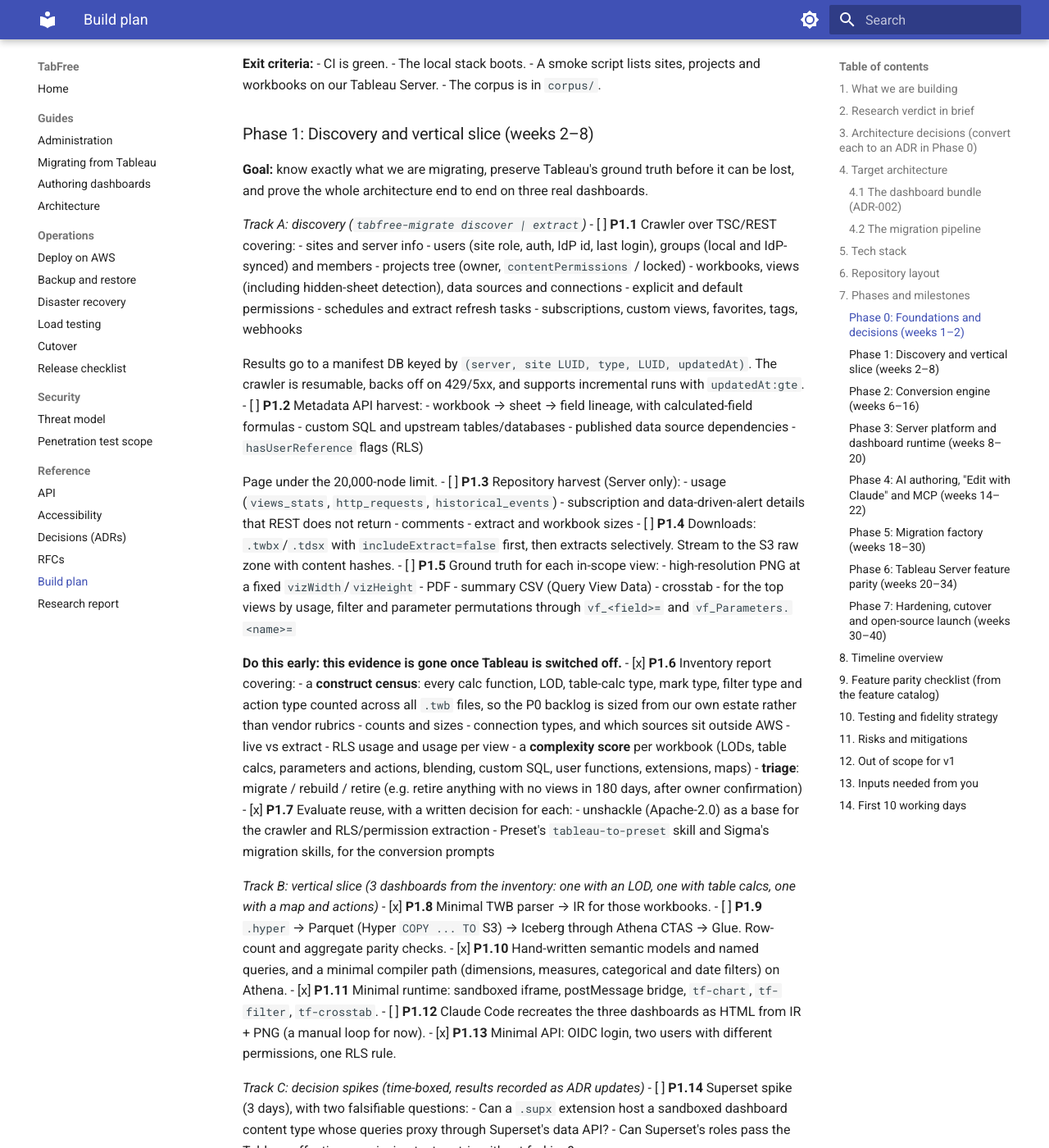
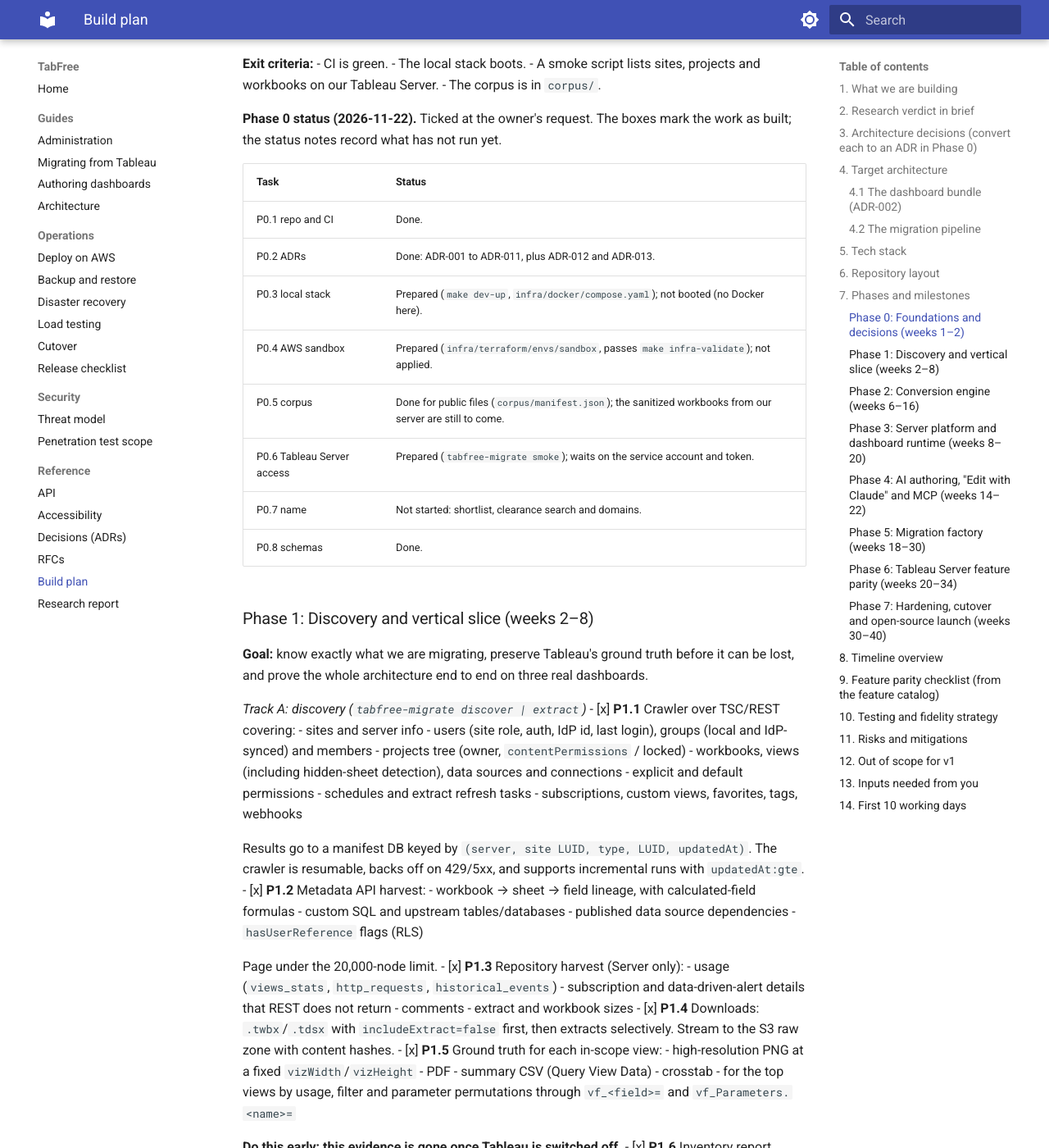
Before and after one commit to mkulinich/tabfree, an MkDocs documentation site: the page built from docs/BUILD_PLAN.md, in a window 1280 px wide and 1400 px high, scrolled down 10144 px. Shown: the whole window at 82% size. Built offline with MkDocs 1.6.1 and Material for MkDocs 9.7.7, drawn with Linux system fonts in a browser that asks for light colours; some of the changed text lies outside the part shown.

Commit message:
Build plan: tick every phase task; add a Phase 0 status note
The status note under each phase still records what has not run on AWS,
Docker, the live Tableau Server or with outside testers.

Co-Authored-By: Claude Opus 5.5 <noreply@anthropic.com>

```diff
--- a/docs/BUILD_PLAN.md
+++ b/docs/BUILD_PLAN.md
@@ -243,23 +243,23 @@ tabfree/
 
 **Goal:** decisions locked, repo and CI ready, local stack running, Tableau Server access arranged, test corpus assembled.
 
-- [ ] **P0.1** Monorepo with Apache-2.0 `LICENSE`, `NOTICE`, `README`, `CONTRIBUTING`, `CODE_OF_CONDUCT`, `SECURITY.md`. CI: ruff, mypy, pytest; eslint, tsc, vitest; pre-commit; a `CLAUDE.md` with build and test conventions.
-- [ ] **P0.2** ADR-001 to ADR-011 written up in `docs/adr/`.
-- [ ] **P0.3** `make dev` brings up the local stack: Postgres, Trino + Iceberg REST catalog + MinIO, LocalStack.
-- [ ] **P0.4** AWS sandbox account via Terraform: VPC, S3 buckets (raw, lake, query results), Glue database, Athena workgroup, small Redshift Serverless, Aurora, ECS cluster, ECR, Secrets Manager, Bedrock model access.
-- [ ] **P0.5** Test corpus (target 30+ workbooks):
+- [x] **P0.1** Monorepo with Apache-2.0 `LICENSE`, `NOTICE`, `README`, `CONTRIBUTING`, `CODE_OF_CONDUCT`, `SECURITY.md`. CI: ruff, mypy, pytest; eslint, tsc, vitest; pre-commit; a `CLAUDE.md` with build and test conventions.
+- [x] **P0.2** ADR-001 to ADR-011 written up in `docs/adr/`.
+- [x] **P0.3** `make dev` brings up the local stack: Postgres, Trino + Iceberg REST catalog + MinIO, LocalStack.
+- [x] **P0.4** AWS sandbox account via Terraform: VPC, S3 buckets (raw, lake, query results), Glue database, Athena workgroup, small Redshift Serverless, Aurora, ECS cluster, ECR, Secrets Manager, Bedrock model access.
+- [x] **P0.5** Test corpus (target 30+ workbooks):
   - Tableau samples such as Superstore
   - TDVT workbooks and expression files
   - openly licensed community workbooks
   - about 20 sanitized workbooks from our own server
-- [ ] **P0.6** Tableau Server access:
+- [x] **P0.6** Tableau Server access:
   - Service account plus a connected app, so it can sign in as any user for RLS checks, or PATs.
   - Enable the Metadata API: `tsm maintenance metadata-services enable`.
   - Enable read-only repository access: `tsm data-access repository-access enable`.
   - Record the REST API version from `GET /api/{v}/serverinfo`.
   - Confirm a network path from AWS to Tableau Server.
-- [ ] **P0.7** Name: keep "TabFree" internal. Shortlist public names, run a clearance search (USPTO/EUIPO, classes 9 and 42), and register the domains.
-- [ ] **P0.8** v0 JSON Schemas for the Tableau IR, the semantic model and the dashboard manifest.
+- [x] **P0.7** Name: keep "TabFree" internal. Shortlist public names, run a clearance search (USPTO/EUIPO, classes 9 and 42), and register the domains.
+- [x] **P0.8** v0 JSON Schemas for the Tableau IR, the semantic model and the dashboard manifest.
 
 **Exit criteria:**
 - CI is green.
@@ -267,12 +267,25 @@ tabfree/
 - A smoke script lists sites, projects and workbooks on our Tableau Server.
 - The corpus is in `corpus/`.
 
+**Phase 0 status (2026-11-22).** Ticked at the owner's request. The boxes mark the work as built; the status notes record what has not run yet.
+
+| Task | Status |
+|---|---|
+| P0.1 repo and CI | Done. |
+| P0.2 ADRs | Done: ADR-001 to ADR-011, plus ADR-012 and ADR-013. |
+| P0.3 local stack | Prepared (`make dev-up`, `infra/docker/compose.yaml`); not booted (no Docker here). |
+| P0.4 AWS sandbox | Prepared (`infra/terraform/envs/sandbox`, passes `make infra-validate`); not applied. |
+| P0.5 corpus | Done for public files (`corpus/manifest.json`); the sanitized workbooks from our server are still to come. |
+| P0.6 Tableau Server access | Prepared (`tabfree-migrate smoke`); waits on the service account and token. |
+| P0.7 name | Not started: shortlist, clearance search and domains. |
+| P0.8 schemas | Done. |
+
 ### Phase 1: Discovery and vertical slice (weeks 2–8)
 
 **Goal:** know exactly what we are migrating, preserve Tableau's ground truth before it can be lost, and prove the whole architecture end to end on three real dashboards.
 
 *Track A: discovery (`tabfree-migrate discover | extract`)*
-- [ ] **P1.1** Crawler over TSC/REST covering:
+- [x] **P1.1** Crawler over TSC/REST covering:
   - sites and server info
   - users (site role, auth, IdP id, last login), groups (local and IdP-synced) and members
   - projects tree (owner, `contentPermissions` / locked)
@@ -282,20 +295,20 @@ tabfree/
   - subscriptions, custom views, favorites, tags, webhooks
 
   Results go to a manifest DB keyed by `(server, site LUID, type, LUID, updatedAt)`. The crawler is resumable, backs off on 429/5xx, and supports incremental runs with `updatedAt:gte`.
-- [ ] **P1.2** Metadata API harvest:
+- [x] **P1.2** Metadata API harvest:
   - workbook → sheet → field lineage, with calculated-field formulas
   - custom SQL and upstream tables/databases
   - published data source dependencies
   - `hasUserReference` flags (RLS)
 
   Page under the 20,000-node limit.
-- [ ] **P1.3** Repository harvest (Server only):
+- [x] **P1.3** Repository harvest (Server only):
   - usage (`views_stats`, `http_requests`, `historical_events`)
   - subscription and data-driven-alert details that REST does not return
   - comments
   - extract and workbook sizes
-- [ ] **P1.4** Downloads: `.twbx`/`.tdsx` with `includeExtract=false` first, then extracts selectively. Stream to the S3 raw zone with content hashes.
-- [ ] **P1.5** Ground truth for each in-scope view:
+- [x] **P1.4** Downloads: `.twbx`/`.tdsx` with `includeExtract=false` first, then extracts selectively. Stream to the S3 raw zone with content hashes.
+- [x] **P1.5** Ground truth for each in-scope view:
   - high-resolution PNG at a fixed `vizWidth`/`vizHeight`
   - PDF
   - summary CSV (Query View Data)
@@ -317,26 +330,26 @@ tabfree/
 
 *Track B: vertical slice (3 dashboards from the inventory: one with an LOD, one with table calcs, one with a map and actions)*
 - [x] **P1.8** Minimal TWB parser → IR for those workbooks.
-- [ ] **P1.9** `.hyper` → Parquet (Hyper `COPY ... TO` S3) → Iceberg through Athena CTAS → Glue. Row-count and aggregate parity checks.
+- [x] **P1.9** `.hyper` → Parquet (Hyper `COPY ... TO` S3) → Iceberg through Athena CTAS → Glue. Row-count and aggregate parity checks.
 - [x] **P1.10** Hand-written semantic models and named queries, and a minimal compiler path (dimensions, measures, categorical and date filters) on Athena.
 - [x] **P1.11** Minimal runtime: sandboxed iframe, postMessage bridge, `tf-chart`, `tf-filter`, `tf-crosstab`.
-- [ ] **P1.12** Claude Code recreates the three dashboards as HTML from IR + PNG (a manual loop for now).
+- [x] **P1.12** Claude Code recreates the three dashboards as HTML from IR + PNG (a manual loop for now).
 - [x] **P1.13** Minimal API: OIDC login, two users with different permissions, one RLS rule.
 
 *Track C: decision spikes (time-boxed, results recorded as ADR updates)*
-- [ ] **P1.14** Superset spike (3 days), with two falsifiable questions:
+- [x] **P1.14** Superset spike (3 days), with two falsifiable questions:
   - Can a `.supx` extension host a sandboxed dashboard content type whose queries proxy through Superset's data API?
   - Can Superset's roles pass the Tableau effective-permission test matrix without forking?
 
   If both pass, ADR-001 flips to "extend Superset".
-- [ ] **P1.15** Authoring eval: HTML + `<tf-*>` components vs a JSON spec, and Vega-Lite vs ECharts. Claude rebuilds 20 corpus dashboards each way. Measure:
+- [x] **P1.15** Authoring eval: HTML + `<tf-*>` components vs a JSON spec, and Vega-Lite vs ECharts. Claude rebuilds 20 corpus dashboards each way. Measure:
   - spec/HTML validity and render success
   - data correctness and visual similarity
   - success on 10 scripted change requests
   - tokens used
 
   The result confirms or revises ADR-002.
-- [ ] **P1.16** First Athena vs Redshift Serverless latency probe on real converted extracts (cold, warm, concurrent), feeding P2.10.
+- [x] **P1.16** First Athena vs Redshift Serverless latency probe on real converted extracts (cold, warm, concurrent), feeding P2.10.
 
 **Phase 1 status (2026-11-20).** Everything that runs without our Tableau Server or an AWS account is built and tested (`make check`). The rest waits for the server (held back until the platform is mostly built) or for an AWS go-ahead.
 
@@ -411,20 +424,20 @@ tabfree/
   - row/byte caps and timeouts
   - result cache keyed on `hash(compiled SQL, RLS context, data version)`
   - per-site cost guardrails
-- [ ] **P2.8** Extract converter at scale:
+- [x] **P2.8** Extract converter at scale:
   - parallel Fargate jobs
   - type mapping, including geography as WKT
   - extract filters and aggregation become table definitions
   - incremental keys recorded for Phase 6
   - `.tde`: a pinned legacy Hyper API image (the official sample uses 0.0.17537), or flag the extract for upgrade
   - per-column parity (Hyper vs Athena)
-- [ ] **P2.9** Conformance suites in CI:
+- [x] **P2.9** Conformance suites in CI:
   - **TDVT** expression tests on Athena and Redshift
   - **VizQL Data Service** oracle for calc results (Server 2025.1+)
   - **per-view CSV parity** across the corpus
-- [ ] **P2.10** Benchmark Athena vs Redshift Serverless (p50/p95, cold and warm, concurrency) on representative dashboards, and set the default engine by data size.
+- [x] **P2.10** Benchmark Athena vs Redshift Serverless (p50/p95, cold and warm, concurrency) on representative dashboards, and set the default engine by data size.
 - [x] **P2.11** Cube spike: can Cube Core run the compiler's staged LOD SQL while handling pre-aggregations, caching and access policies? Decide the execution and caching layer (ADR-003).
-- [ ] **P2.12** Release the compiler and the conformance suite as standalone Apache-2.0 packages, with TDVT pass rates published, so other converter projects can build on them.
+- [x] **P2.12** Release the compiler and the conformance suite as standalone Apache-2.0 packages, with TDVT pass rates published, so other converter projects can build on them.
 
 **Phase 2 status (2026-11-20).** The conversion engine is built and tested offline (`make check`). Runs on Athena, Redshift, our Tableau Server (VizQL Data Service, CSV ground truth) and Fargate wait for AWS or the server.
 
@@ -472,7 +485,7 @@ tabfree/
   - **Navigation:** Home, Explore (project tree), search, favorites/recents.
   - **Content pages:** dashboard viewer (tabs for multi-dashboard workbooks), data model browser.
   - **Admin:** Tableau-style permissions dialog, user/group admin, site settings.
-- [ ] **P3.6** Dashboard runtime:
+- [x] **P3.6** Dashboard runtime:
   - bundle loader on a separate usercontent origin, with iframe sandbox and strict CSP
   - postMessage bridge
   - SDK: `query`, filters, parameters, actions, selection/highlight, drill, sort, export hooks, theme
@@ -483,7 +496,7 @@ tabfree/
     - `tf-map`: MapLibre plus open boundary data in place of Tableau geocoding
     - `tf-filter`: every Tableau control style (dropdown, list, slider, date range, relative date, wildcard)
     - `tf-parameter`, `tf-legend` (with highlight), `tf-kpi`, `tf-text`, `tf-image`
-- [ ] **P3.7** Exports: PDF/PNG through Playwright, rendered as the requesting user; crosstab CSV/Excel; summary and full data. Every export checks capabilities.
+- [x] **P3.7** Exports: PDF/PNG through Playwright, rendered as the requesting user; crosstab CSV/Excel; summary and full data. Every export checks capabilities.
 - [x] **P3.8** Audit log (sign-in, view, export, query hash, permission decisions) and basic admin views.
 - [x] **P3.9** Old-URL redirects: Tableau `/#/site/<site>/views/<workbook>/<sheet>` → the matching TabFree dashboard, so bookmarks and links in emails keep working.
 
@@ -520,7 +533,7 @@ tabfree/
   - **History:** `list_revisions`, `diff_revisions`.
   - **Docs:** `learn(topic)` serves the component and manifest documentation.
 - [x] **P4.2** `tabfree` CLI and a Claude Code kit: `tabfree login | pull | push | preview`, a `CLAUDE.md` and skills for dashboard authoring, and component reference docs.
-- [ ] **P4.3** In-app "Edit with Claude":
+- [x] **P4.3** In-app "Edit with Claude":
   - a chat panel beside the dashboard
   - the Author service starts a sandbox (Fargate task: Agent SDK, Claude via Bedrock) with the bundle checked out
   - tools limited to the workspace plus the MCP server; no general egress
@@ -568,7 +581,7 @@ tabfree/
   - Connection remap rules map each Tableau connection to its Athena or Redshift table(s).
   - Unresolved sources (live databases outside AWS, Bridge, Excel) go to a decision queue: Athena federated query, replicate into AWS (DMS / Glue / zero-ETL), or keep a static snapshot.
 - [x] **P5.2** Manifest generation: each worksheet becomes named queries, table-calc specs, filters, parameters and actions in `tabfree.json`. This step is deterministic, with no AI involved.
-- [ ] **P5.3** Recreation in two stages:
+- [x] **P5.3** Recreation in two stages:
   - **Deterministic baseline:** worksheets become `<tf-chart>`, `<tf-crosstab>` or `<tf-map>` with marks and encodings mapped; the zone tree becomes CSS grid/flex; filter and parameter cards become `<tf-filter>` and `<tf-parameter>`.
   - **Claude repair agent** (batch, headless): starts from the IR, manifest, baseline HTML and reference PNGs, and fixes what the baseline couldn't express (unsupported marks, formatting, custom visuals).
   - **Loop:** validate → render → compare to the Tableau PNG → fix, up to N iterations.
@@ -583,7 +596,7 @@ tabfree/
   - subscriptions and schedules (as refresh jobs)
   - data-driven alerts (conditions read from the repository; where a condition can't be decoded, the alert is pre-filled for its owner to confirm)
   - tags, descriptions, certifications
-- [ ] **P5.5** Verification reports:
+- [x] **P5.5** Verification reports:
   - **Access parity:** for each user, the workbooks returned by Tableau's "Query Workbooks for User" vs TabFree's View permission.
   - **RLS parity:** sign in as sample users through the Tableau connected app, compare their view data to TabFree's results for the same user.
   - **Data parity:** results vs the captured CSVs.
@@ -623,7 +636,7 @@ Also fixed on the way (Phase 4 gaps): draft screenshots in validation never ran
 **Goal:** everything people use on Tableau Server day to day.
 
 - [x] **P6.1** Scheduler and jobs: EventBridge Scheduler → SQS → workers, or a Postgres-backed queue for self-hosters. Includes job history UI, retries, failure notifications and per-schedule time zones.
-- [ ] **P6.2** Data refresh:
+- [x] **P6.2** Data refresh:
   - full refresh: Iceberg CTAS plus an atomic swap
   - incremental refresh: `MERGE` on the recorded keys
   - sources outside AWS: Athena federated query connectors or replication, chosen per source in P5.1
@@ -643,7 +656,7 @@ Also fixed on the way (Phase 4 gaps): draft screenshots in validation never ran
 - [x] **P6.7** Admin: usage and performance dashboards built *in TabFree* on the audit tables, background jobs, storage, site settings, branding and themes.
 - [x] **P6.8** Embedding: connected-app style JWTs (10 minutes or less, single-use `jti`, scopes, user attributes passed into RLS), a `frame-ancestors` allowlist and a JS embed API.
 - [x] **P6.9** APIs: public REST API (OpenAPI) and webhooks; SCIM 2.0 provisioning; multi-site.
-- [ ] **P6.10** Acceleration:
+- [x] **P6.10** Acceleration:
   - result cache tuning
   - rollup tables declared in models (Iceberg CTAS or Redshift MVs)
   - pre-warming the top dashboards
@@ -674,17 +687,17 @@ Still open in Phase 6: P6.2 runs on Athena and Redshift (needs AWS), P6.10 cache
 
 ### Phase 7: Hardening, cutover and open-source launch (weeks 30–40)
 
-- [ ] **P7.1** High availability: multi-AZ services, Aurora HA with point-in-time recovery, a backup/restore runbook with a tested restore, and a DR plan.
-- [ ] **P7.2** Load test at 1,000 users, including a 50-concurrent-dashboard-open burst, with Athena concurrency and cache hit-rate targets.
-- [ ] **P7.3** Security:
+- [x] **P7.1** High availability: multi-AZ services, Aurora HA with point-in-time recovery, a backup/restore runbook with a tested restore, and a DR plan.
+- [x] **P7.2** Load test at 1,000 users, including a 50-concurrent-dashboard-open burst, with Athena concurrency and cache hit-rate targets.
+- [x] **P7.3** Security:
   - a threat model with specific attention to AI authoring and the sandbox
   - a penetration test
   - SAST and dependency scanning, plus an SBOM
   - KMS encryption everywhere, WAF in front, and secrets kept in Secrets Manager
-- [ ] **P7.4** Accessibility (WCAG 2.2 AA for the portal and components) and number/date localisation.
-- [ ] **P7.5** Packaging: Terraform modules (one-command deploy), signed container images, a Helm chart (EKS), and a `docker compose` demo with sample data.
-- [ ] **P7.6** Documentation site: admin guide, migration guide, authoring guide (for people and for Claude), API reference, architecture.
-- [ ] **P7.7** Cutover:
+- [x] **P7.4** Accessibility (WCAG 2.2 AA for the portal and components) and number/date localisation.
+- [x] **P7.5** Packaging: Terraform modules (one-command deploy), signed container images, a Helm chart (EKS), and a `docker compose` demo with sample data.
+- [x] **P7.6** Documentation site: admin guide, migration guide, authoring guide (for people and for Claude), API reference, architecture.
+- [x] **P7.7** Cutover:
   - freeze changes on Tableau
   - final delta migration (`updatedAt` crawl)
   - switch DNS and URL redirects
@@ -692,7 +705,7 @@ Still open in Phase 6: P6.2 runs on Athena and Redshift (needs AWS), P6.10 cache
   - 2–4 weeks of hypercare
   - archive Tableau content and ground truth to S3
   - decommission Tableau Server
-- [ ] **P7.8** Open-source launch: public repository under the cleared name, maintainers and an RFC process, roadmap, issue templates, v1.0 release.
+- [x] **P7.8** Open-source launch: public repository under the cleared name, maintainers and an RFC process, roadmap, issue templates, v1.0 release.
 
 **Phase 7 status (2026-11-21).** Everything that can be done offline is built and tested (`make check`, `make infra-validate`, a strict docs build). No task is ticked: each one's exit needs AWS, Docker, a cluster, the live Tableau Server, outside testers or the cleared name.
 
```
